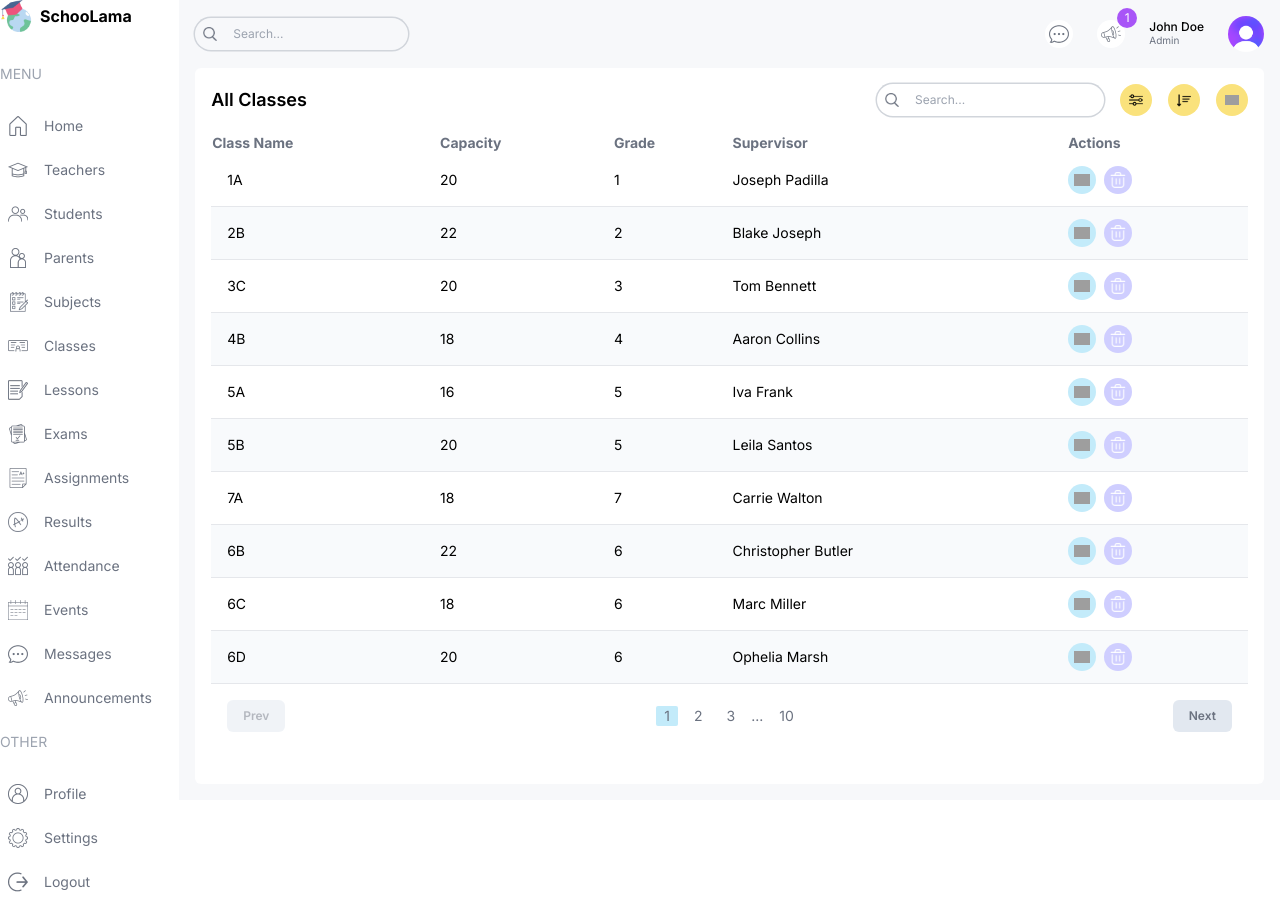
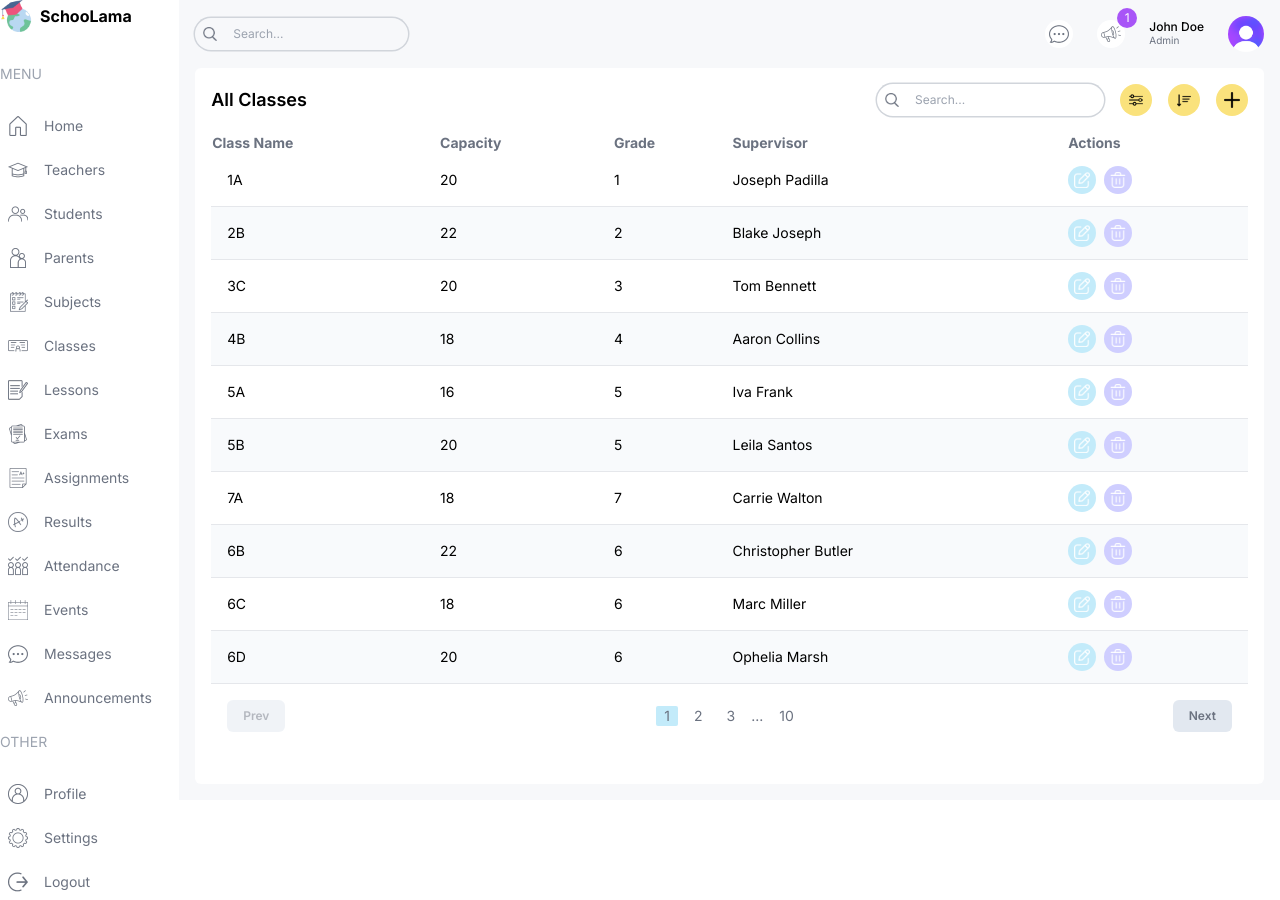
Before and after one commit to ltlongg/KTPM-N10, a Next.js app: page /list/classes in a window 1280 px wide. Built offline with nearby package versions, Linux system fonts and the light colour scheme; grey boxes are pictures that could not be loaded.

Commit message:
Update Classes

```diff
--- a/src/app/(dashboard)/list/classes/page.tsx
+++ b/src/app/(dashboard)/list/classes/page.tsx
@@ -1,9 +1,9 @@
+import FormModal from "@/components/FormModal";
 import Pagination from "@/components/Pagination";
 import Table from "@/components/Table";
 import TableSearch from "@/components/TableSearch";
-import {role, classesData } from "@/lib/data";
+import { classesData, role } from "@/lib/data";
 import Image from "next/image";
-import Link from "next/link";
 
 type Class = {
   id: number;
@@ -51,16 +51,11 @@
       <td className="hidden md:table-cell">{item.supervisor}</td>
       <td>
         <div className="flex items-center gap-2">
-          <Link href={`/list/teachers/${item.id}`}>
-            <button className="w-7 h-7 flex items-center justify-center rounded-full bg-lamaSky">
-              <Image src="/edit.png" alt="" width={16} height={16} />
-            </button>
-          </Link>
           {role === "admin" && (
-            <button className="w-7 h-7 flex items-center justify-center rounded-full bg-lamaPurple">
-              <Image src="/delete.png" alt="" width={16} height={16} />
-            </button>
-            // <FormModal table="student" type="delete" id={item.id}/>
+            <>
+              <FormModal table="class" type="update" data={item} />
+              <FormModal table="class" type="delete" id={item.id} />
+            </>
           )}
         </div>
       </td>
@@ -81,12 +76,7 @@
             <button className="w-8 h-8 flex items-center justify-center rounded-full bg-lamaYellow">
               <Image src="/sort.png" alt="" width={14} height={14} />
             </button>
-            {role === "admin" && (
-              <button className="w-8 h-8 flex items-center justify-center rounded-full bg-lamaYellow">
-                <Image src="/plus.png" alt="" width={14} height={14} />
-              </button>
-            //   <FormModal table="student" type="create"/>
-            )}
+            {role === "admin" && <FormModal table="class" type="create" />}
           </div>
         </div>
       </div>
```
